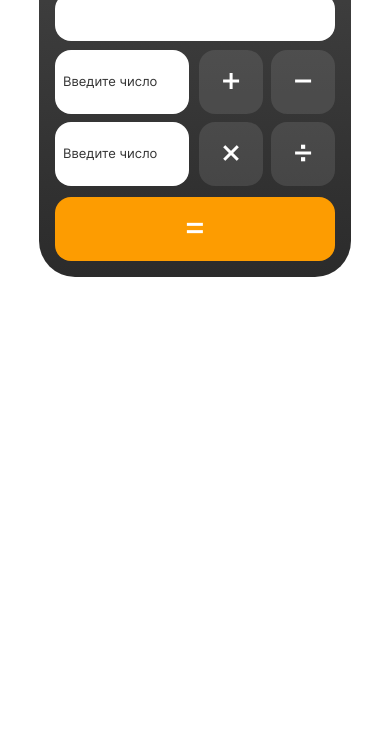
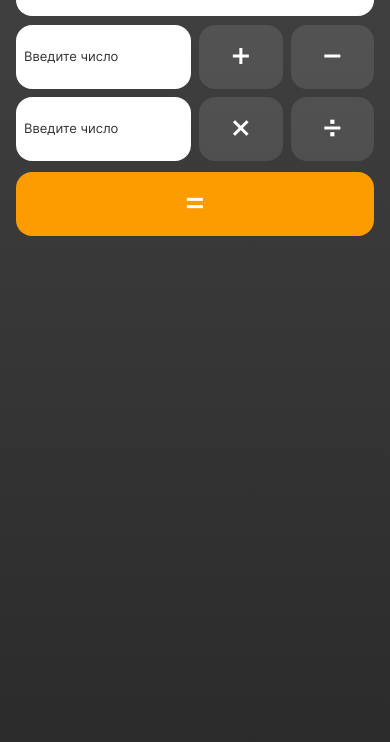
Before and after one commit to dariajurr/calc, a plain HTML site: page index.html in a window 390 px wide. Shown: the part 102-844 px from the top of the page. Drawn offline with Linux system fonts and the light colour scheme.

Commit message:
feat: style for mobile

```diff
--- a/index.html
+++ b/index.html
@@ -13,8 +13,8 @@
             <h1 class="calculator__title">Calc</h1>
             <p class="calculator__result" id="result"></p>
             <div class="calculator__items">
-                <input class="calculator__input calculator__input_first-number" id="num1" type="number" placeholder="Введите число"/>
-                <input class="calculator__input calculator__input_second-number" id="num2" type="number" placeholder="Введите число"/>
+                <input class="calculator__input calculator__input_first-number" id="num1" type="number" inputmode="numeric" placeholder="Введите число"/>
+                <input class="calculator__input calculator__input_second-number" id="num2" type="number" inputmode="numeric" placeholder="Введите число"/>
                 <button class="calculator__btn calculator__btn_plus" id="plus">&#43;</button>
                 <button class="calculator__btn calculator__btn_minus" id="minus">&#8722;</button>
                 <button class="calculator__btn calculator__btn_times" id="times">&#215;</button>
--- a/style.css
+++ b/style.css
@@ -61,7 +61,6 @@
   border: none;
   background: #FFFFFF;
   border-radius: 16px;
-  width: 134px;
   padding: 0 8px;
 }
 
@@ -127,3 +126,13 @@
   background-color: #fff;
   color: #474747;
 }
+
+
+@media screen and (max-width: 425px) {
+  .calculator {
+    margin: 0;
+    height: 100vh;
+    max-width: 100%;
+    border-radius: 0;
+  }
+}
```
Also changed, not shown: 1 other file.
